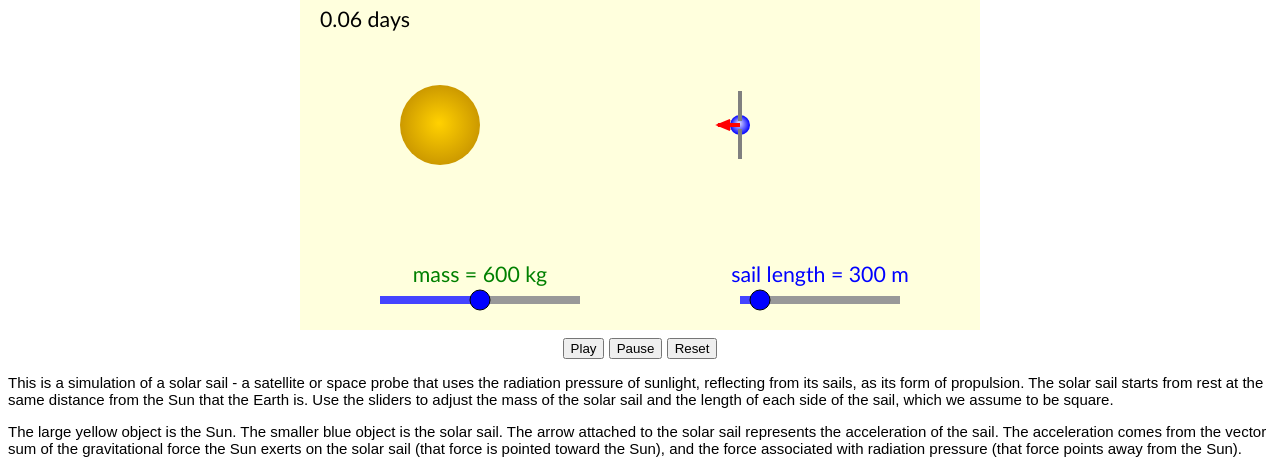
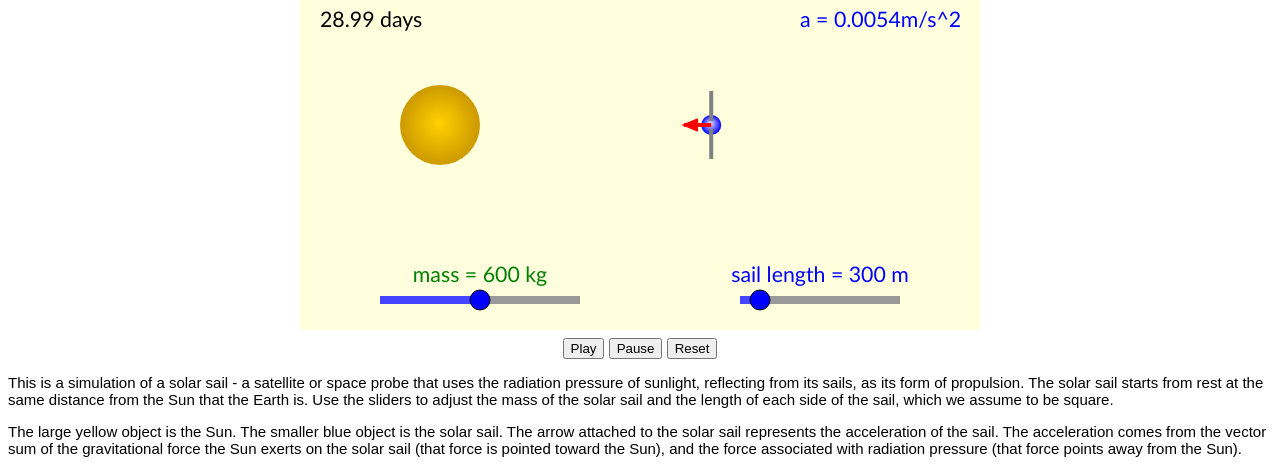
Before and after one commit to marcjbaron/marcjbaron.github.io, a plain HTML site: page solarsail.html in a window 1280 px wide. Shown: the top 469 px of the page. Drawn offline with Linux system fonts and the light colour scheme.

Commit message:
Update solarsail.html

```diff
--- a/solarsail.html
+++ b/solarsail.html
@@ -262,8 +262,8 @@
 
         context.font = '16pt Calibri';
         context.fillStyle = 'blue';
-	var aLabel = 'a = ';
-        aLabel = sLabel + accel.toFixed(4) + 'm/s^2 ';
+	var accLabel = 'a = ';
+        accLabel = accLabel + accel.toFixed(4) + 'm/s^2 ';
         context.textAlign = 'left';
         context.fillText(accLabel, 500, 20);
 
```
